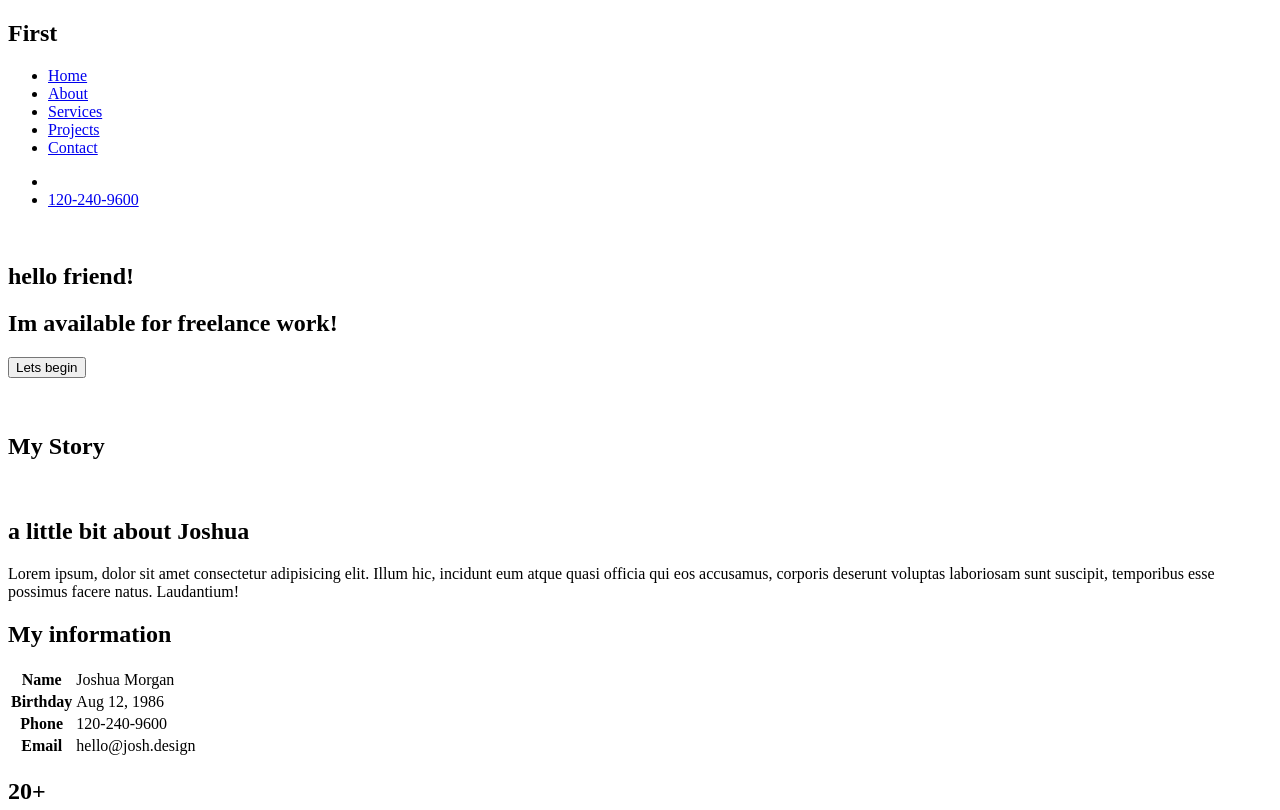
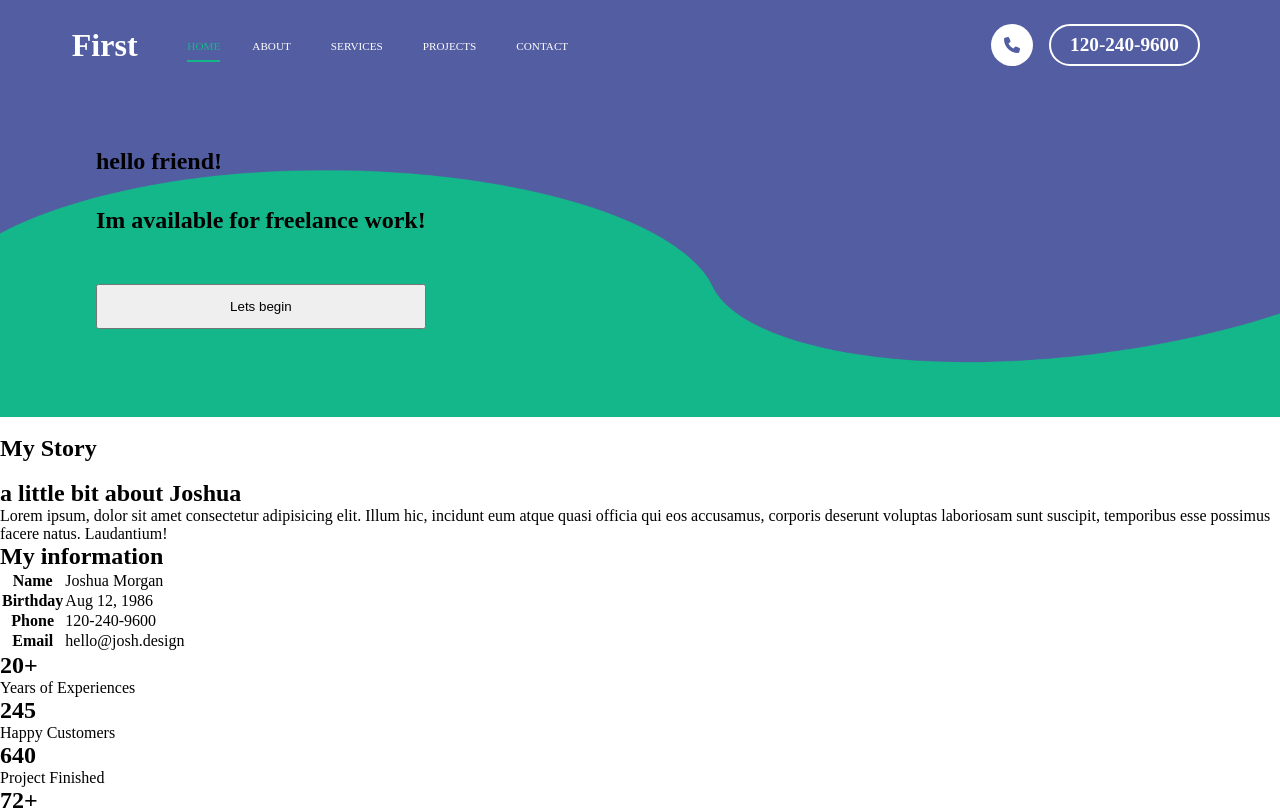
Before and after one commit to Yrguez/catch-up_project, a plain HTML site: page index.html in a window 1280 px wide. Shown: the top 810 px of the page. Drawn offline with Linux system fonts and the light colour scheme.

Commit message:
modificaciones en los estilos del header y nuevas imagenes

```diff
--- a/index.html
+++ b/index.html
@@ -5,10 +5,13 @@
     <meta name="viewport" content="width=device-width, initial-scale=1.0">
     <title>Document</title>
     <link rel="stylesheet" href="style.css">
+    <link rel="stylesheet" href="https://cdnjs.cloudflare.com/ajax/libs/font-awesome/6.5.0/css/all.min.css">
+
 </head>
 <body>
     <div class="general-wrapper">
-        <header class="wrapper_header">
+        <header class="header">
+            <div class="wrapper_header">
                 <nav class="header_navbar">
                     <div class="navbar_leftside">
                         <div class="navbar_title_container">
@@ -25,7 +28,7 @@
                     <div class="navbar_rightside">
                         <ul class="rightside_list">
                             <li>
-                            <img src="" alt="">
+                                <i class="fa-solid fa-phone"></i>
                             </li>
                             <li>
                                 <a href="#">120-240-9600</a>
@@ -50,6 +53,7 @@
                         </div>
                     </div>
                 </section>
+            </div>
         </header>
         <main>
             <div class="main-wrapper">
--- a/style.css
+++ b/style.css
@@ -0,0 +1,148 @@
+*{
+    padding: 0;
+    margin: 0;
+}
+
+.general-wrapper{
+    min-height: 100vh;
+    display: grid;
+    grid-template-columns: auto;
+    grid-template-rows: auto 1fr auto;
+    justify-content: center;
+    align-content: center;
+    overflow-x: hidden;
+}
+/* Header and Navbar */
+.header{
+    width: 100%;
+    height: 100%;
+    display: flex;
+    justify-content: center;
+    align-items: center;
+    background-size: cover;
+    background-image: url(Pictures/Header_and_Navbar_Icons/Header_background.png);
+}
+
+.wrapper_header{
+    width: 95%;
+    height: fit-content;
+    display: flex;
+    flex-direction: column;
+    justify-content: center;
+    padding: 1.5rem 1rem;
+}
+
+.header_navbar{
+    width: 100%;
+    display: flex;
+    align-items: center;
+    justify-content: space-between;
+}
+
+.navbar_leftside{
+    width: 50%;
+    display: flex;
+    justify-content: space-evenly;
+    gap: 10px;
+}
+
+.navbar_title_container{
+    display: flex;
+    justify-content: center;
+    align-items: center;
+    color: #ffffff;
+}
+
+.navbar_title_container h2{
+    font-family: 'Times New Roman', Times, serif;
+    font-weight: bold;
+    font-size: 2rem;
+}
+
+.navbar_list{
+    display: flex;
+    justify-content: space-evenly;
+    align-items: center;
+    list-style: none;
+    gap: 1.5rem;
+
+}
+
+.navbar_list .link-1{
+    color: #14b78a;
+    border-bottom: 2px solid #14b78a;
+    padding: 8px 0;
+}
+
+
+.navbar_list a{
+    text-decoration: none;
+    color: #ffffff;
+    padding: 8px;
+    text-transform: uppercase;
+    font-family: 'Times New Roman', Times, serif;
+    font-size: 0.7rem;
+}
+
+.navbar_rightside{
+    padding-right: 3rem;
+    width: 50%;
+    display: flex;
+    justify-content: right;
+}
+
+.rightside_list{
+    width: fit-content;
+    list-style: none;
+    display: flex;
+    justify-content: right;
+    align-items: center;
+    gap: 1rem;
+}
+
+.rightside_list i{
+    width: 42px;
+    height: 42px;
+    color: #535da2;
+    font-size: 16px;
+    display: flex;
+    justify-content: center;
+    align-items: center;
+    background-color: #fff;
+    border-radius: 100px;
+}
+
+.rightside_list a{
+    display: block;
+    text-decoration: none;
+    color: #fff;
+    border: 2px solid #fff;
+    border-radius: 50px;
+    padding: 0.5rem 1.2rem;
+    font-weight: bold;
+    font-size: 1.2rem;
+    font-family: 'Times New Roman', Times, serif;
+
+}
+/* Header and Navbar End */
+
+/* Header unique section */
+.header_unique_section{
+    display: flex;
+    justify-content: space-between;
+    align-items: center;
+}
+
+.section_leftside{
+    display: grid;
+    grid-template-rows: 1fr 1fr 1fr;
+    justify-content: center;
+    height: 100%;
+    gap: 2rem;
+    padding: 4rem;
+
+}
+
+
+
+/* Header unique section end */
```
Also changed, not shown: Pictures/Header_and_Navbar_Icons/Header_background.png (added), Pictures/Header_and_Navbar_Icons/phone.png (added). Lines whose indentation alone changed are shown as unchanged.
